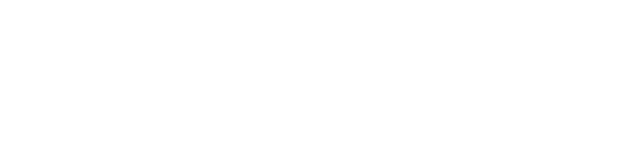
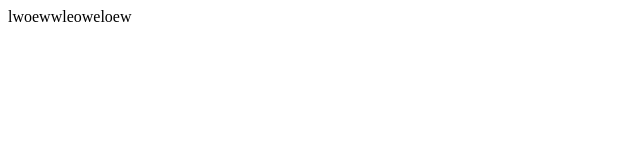
Before and after one commit to RhaenRayya/wedding-invitation, a plain HTML site: page satu.html in a window 1280 px wide. Shown: the whole page, without its empty margins (0-640 px from the left). Drawn offline with Linux system fonts and the light colour scheme.

Commit message:
add text

```diff
--- a/satu.html
+++ b/satu.html
@@ -6,6 +6,6 @@
     <title>Document</title>
 </head>
 <body>
-
+    lwoewwleoweloew
 </body>
 </html>
```
